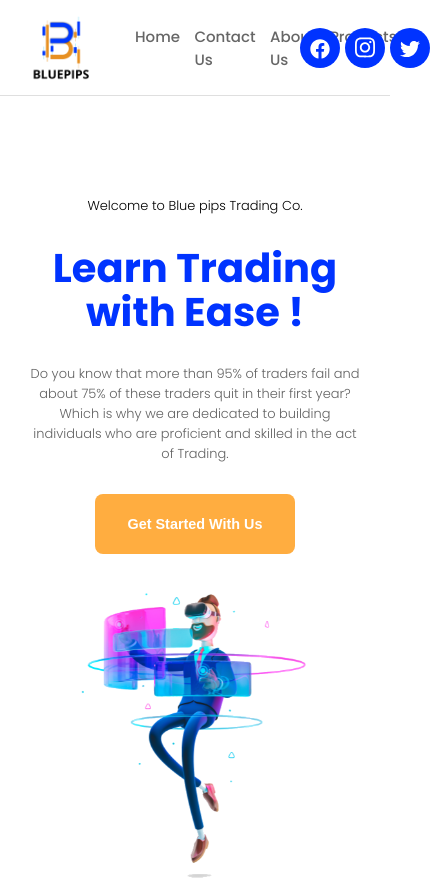
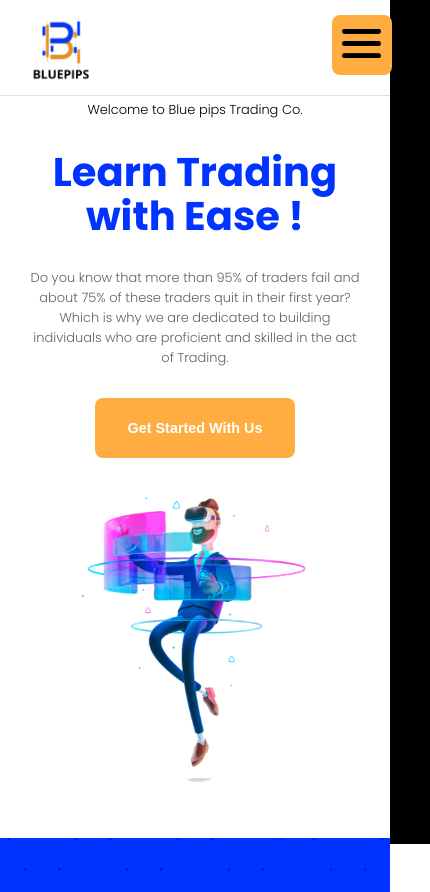
Before and after one commit to krbdfirst/Bluepips-Website-FrontEnd, a plain HTML site: page index.html in a window 390 px wide. Shown: the top 892 px of the page, 430 px wide, since content can reach past the window. Drawn offline with Linux system fonts and the light colour scheme.

Commit message:
Added Mobile Collapsible Menu

```diff
--- a/index.css
+++ b/index.css
@@ -49,7 +49,10 @@ button {
     scroll-margin-block: 80px;
     padding: 15px 0;
     border-bottom: 1px solid rgb(223, 223, 223);
+}
 
+.mob-toggle {
+    display: none;
 }
 
 .navbar .container {
@@ -433,3 +436,60 @@ footer .socials {
         font-size: 0.9rem;
     }
 }
+
+@media (max-width:900px) {
+    .navbar {
+        position: fixed;
+        width: 100vw;
+        z-index: 2;
+    }
+
+    .menu-items {
+        flex-direction: column;
+        position: absolute;
+        inset: 0% 50%;
+        justify-content: start;
+        gap: 30px;
+        background-color: black;
+        height: 100vh;
+        padding: 10rem 50px;
+        transform: translateX(100%);
+        transition: 300ms ease-in-out;
+    }
+
+    .menu-items[data-visible="true"] {
+        transform: translateX(0%);
+    }
+
+    .menu-items a {
+        color: white;
+        font-size: larger;
+    }
+
+    .mob-toggle {
+        display: block;
+        position: absolute;
+        z-index: 5;
+        top: 15px;
+        left: 85%;
+        min-width: 20px;
+        aspect-ratio: 1;
+        background-image: url();
+        margin-right: 10px;
+    }
+
+    .mob-toggle img {
+        fill: white;
+        width: 80%;
+        align-items: center;
+        justify-self: center;
+    }
+
+    .mob-toggle img:active {
+        width: 75%;
+    }
+
+    .navbar .container .socials li {
+        display: none;
+    }
+}
--- a/index.html
+++ b/index.html
@@ -14,12 +14,16 @@
     <nav class="navbar">
         <div class="container">
             <img src="images/logo-title.png" alt="" class="logo">
-            <ul class="menu-items">
+            <ul class="menu-items" data-visible="false">
                 <li><a href="#top">Home</a></li>
                 <li><a href="#contact">Contact Us</a></li>
                 <li><a href="#about">About Us</a></li>
                 <li><a href="#products">Products</a></li>
             </ul>
+            <button class="mob-toggle">
+                <span class="sr-only"> Menu</span>
+                <img src="images/menu.png" alt="">
+            </button>
             <ul class="socials">
                 <li><a href="#facbook"><svg xmlns="http://www.w3.org/2000/svg" viewBox="0 0 512 512">
                             <!--! Font Awesome Pro 6.1.1 by @fontawesome - https://fontawesome.com License - https://fontawesome.com/license (Commercial License) Copyright 2022 Fonticons, Inc. -->
@@ -209,6 +213,7 @@
                 Build Beautiful Websites from KRBDigital</div>
         </div>
     </footer>
+    <script src="index.js" defer></script>
 </body>
 
 </html>
--- /dev/null
+++ b/index.js
@@ -0,0 +1,12 @@
+let menuItems = document.querySelector('.menu-items')
+let mobToggle = document.querySelector('.mob-toggle')
+
+mobToggle.addEventListener('click', () => {
+    const visibility = menuItems.getAttribute('data-visible')
+    if (visibility === "false") {
+        menuItems.setAttribute('data-visible', true)
+    }
+    else {
+        menuItems.setAttribute('data-visible', false)
+    }
+})
```
Also changed, not shown: images/menu.png (added), 2 other files.
